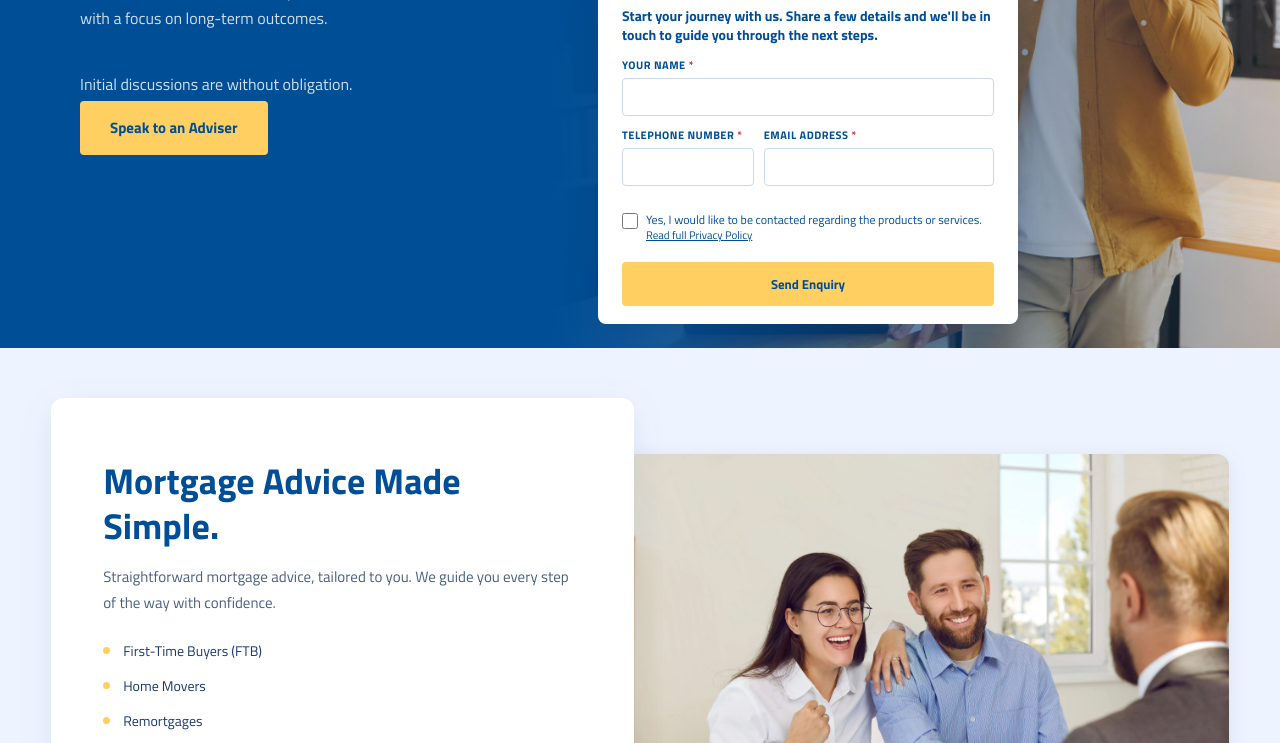
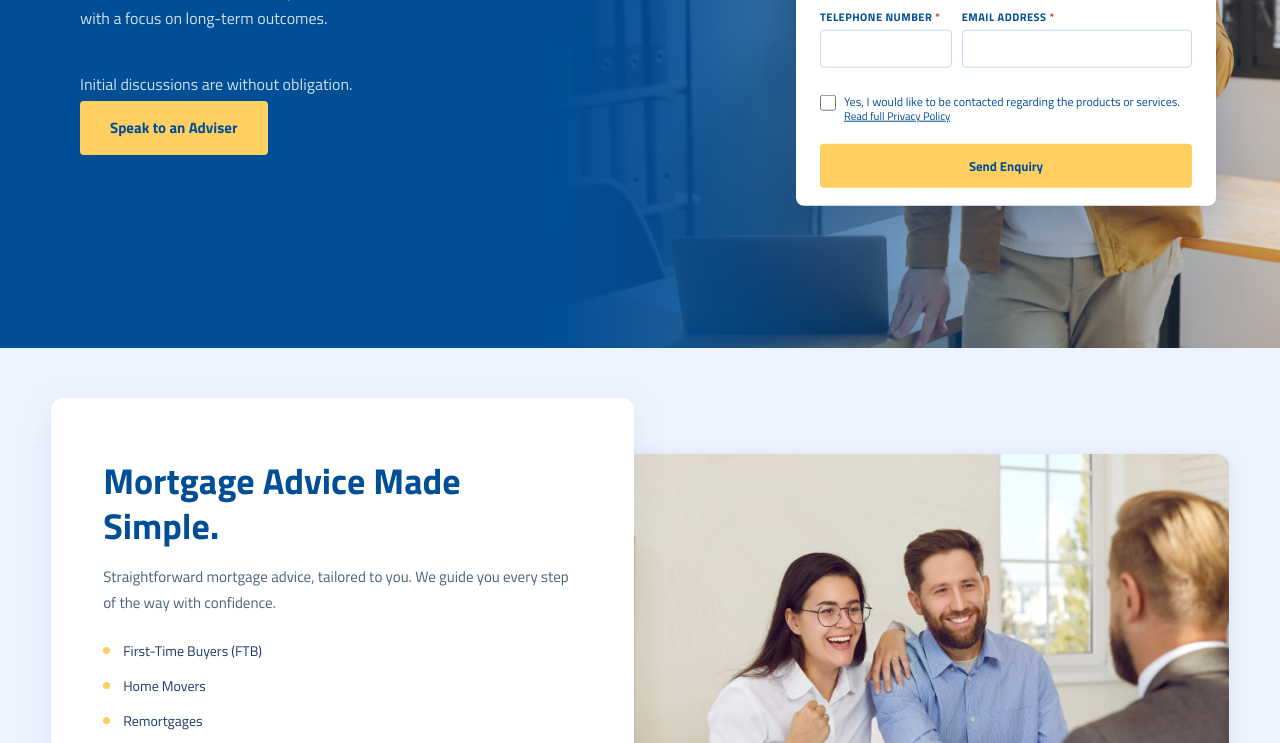
Before and after one commit to sunith21/website3, a website: page index.html in a window 1280 px wide. Shown: the part 357-1100 px from the top of the page. Drawn offline with Linux system fonts and the light colour scheme.

Commit message:
fixed form

```diff
--- a/assets/css/style.css
+++ b/assets/css/style.css
@@ -818,10 +818,9 @@ ul {
 /* Hero Enquiry Form Styles */
 .hero-enquiry-form {
   position: absolute;
-  bottom: 24px;
-  /* Changed from right: max(24px, 5%) to left */
-  left: 50%;
-  transform: translateX(-10%); /* Adjust this % to move it left or right of the center line */
+  top: 50%;
+  right: max(24px, 5%);
+  transform: translateY(-50%);
   z-index: 3;
   max-width: 420px;
 }
@@ -2508,7 +2507,7 @@ form textarea {
     max-width: 480px;
     margin: 0 24px 28px;
     bottom: auto;
-    right: 240px;
+    right: auto;
     transform: none;
   }
 
```
